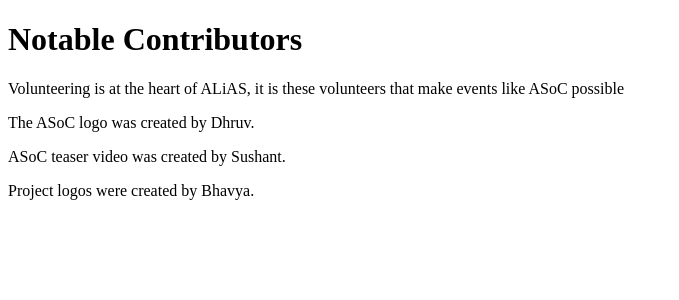
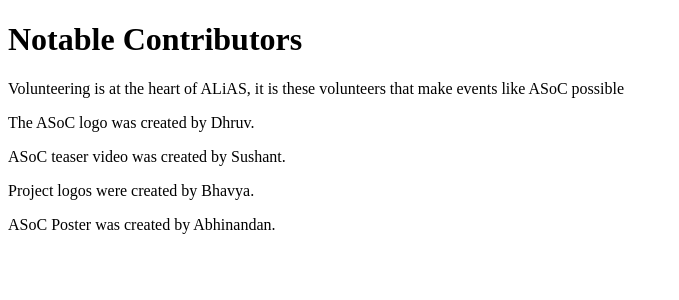
Before and after one commit to tusharsadhwani/asoc, a Next.js app: page /contributors in a window 1280 px wide. Shown: the top 300 px of the page, without its empty margins (0-679 px from the left). Built offline with nearby package versions, Linux system fonts and the light colour scheme.

Commit message:
added postermaker to contributors

```diff
--- a/pages/contributors.mdx
+++ b/pages/contributors.mdx
@@ -7,3 +7,5 @@
 ASoC teaser video was created by Sushant.
 
 Project logos were created by Bhavya.
+
+ASoC Poster was created by Abhinandan.
```
